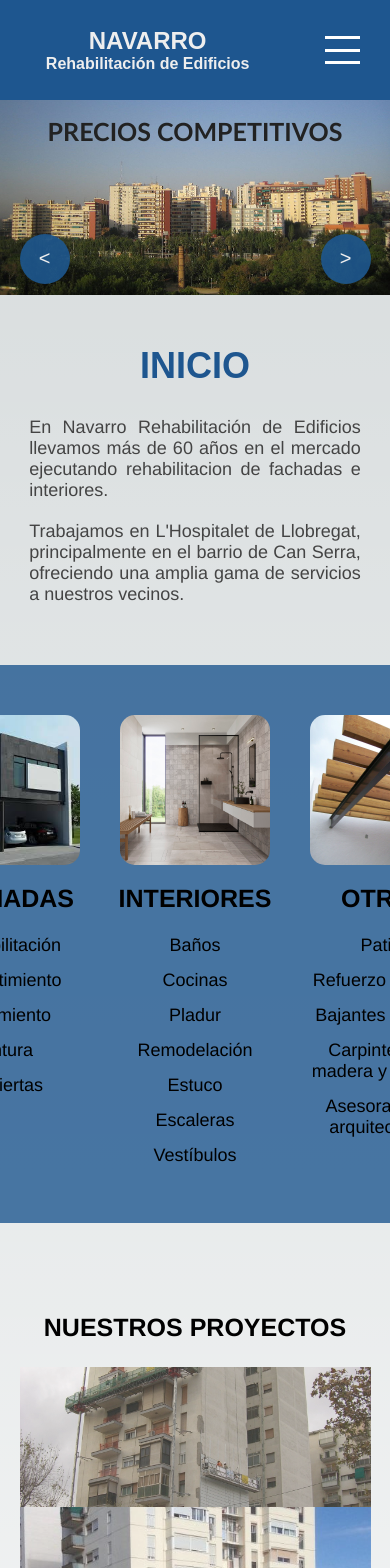
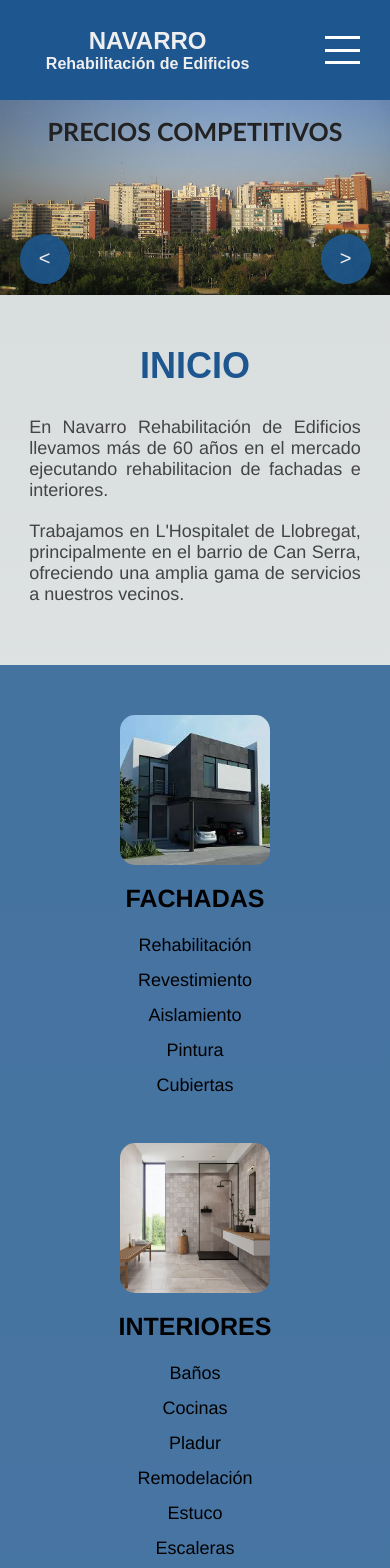
Before and after one commit to raulnu/navarro-rehabilitaciones-front, a Next.js app: page / in a window 390 px wide. Shown: the top 1568 px of the page. Built offline with nearby package versions, Linux system fonts and the light colour scheme.

Commit message:
fixed services flex

```diff
--- a/src/styles/Home.module.scss
+++ b/src/styles/Home.module.scss
@@ -76,12 +76,11 @@
   background-color: #1e578fca;
   padding: 30px 0;
 
-  @media (max-width: 600px) {
-    flex-direction: column;
-    align-items: center;
-  }
-
   &__container {
+    @media (max-width: 600px) {
+      flex-direction: column;
+      align-items: center;
+    }
     width: 100%;
     margin-left: -100vw;
     display: flex;
```
